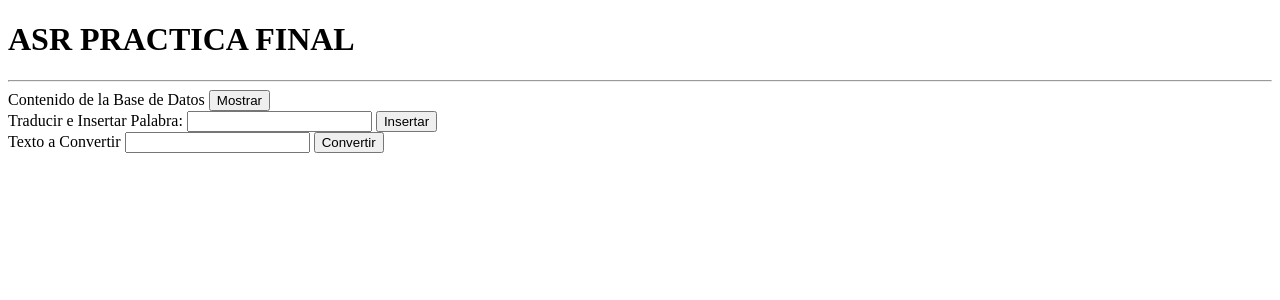
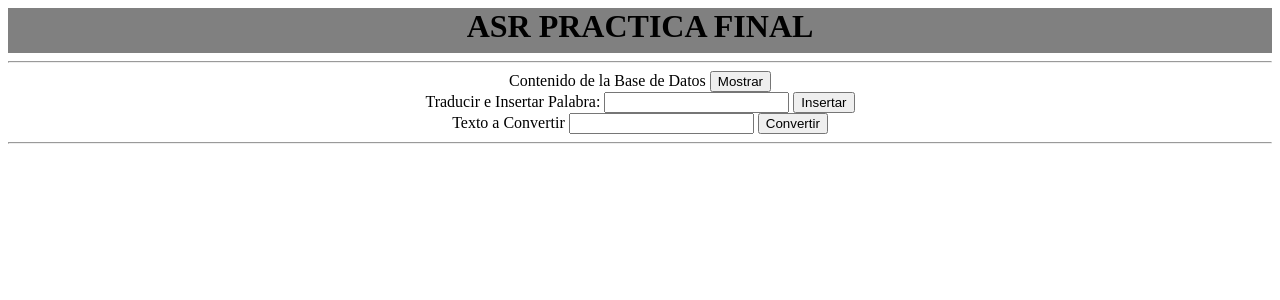
Before and after one commit to pablobonetp/asrPracticaFinal, a Java web app: page / in a window 1280 px wide. Shown: the top 300 px of the page. Run offline with Tomcat 11, a stand-in JSP engine, Linux system fonts and the light colour scheme.

Commit message:
Subida inicial

```diff
--- a/src/main/java/asr/proyectoFinal/servlets/Controller.java
+++ b/src/main/java/asr/proyectoFinal/servlets/Controller.java
@@ -34,7 +34,7 @@ public class Controller extends HttpServlet {
 	protected void doGet(HttpServletRequest request, HttpServletResponse response) throws ServletException, IOException
 	{
 		PrintWriter out = response.getWriter();
-		out.println("<html><head><meta charset=\"UTF-8\"></head><body>");
+		out.println("<html><head><link rel=\"stylesheet\" href=\"Style.css\"><meta charset=\"UTF-8\"></head><body>");
 
 		CloudantPalabraStore store = new CloudantPalabraStore();
 
--- /dev/null
+++ b/src/main/webapp/Style.css
@@ -0,0 +1,27 @@
+@charset "UTF-8";
+
+body
+{
+	font-family: Avenir;
+
+}
+
+div.page{
+	background-color: white;
+ 	text-align: center;
+}
+div.cabecera{
+	display : inline-block;
+	width: 100%;
+ 	height: 45px;
+ 	background-color: grey;
+}
+h1 {
+
+  margin-top:0%;
+  margin-bottom:0%;
+}
+
+div {
+
+}
--- a/src/main/webapp/index.jsp
+++ b/src/main/webapp/index.jsp
@@ -3,11 +3,15 @@
 <!DOCTYPE html PUBLIC "-//W3C//DTD HTML 4.01 Transitional//EN" "http://www.w3.org/TR/html4/loose.dtd">
 <html>
 <head>
+<link rel="stylesheet" href="Style.css">
 <meta http-equiv="Content-Type" content="text/html; charset=ISO-8859-1">
 <title>Proyecto ASR new...</title>
 </head>
 <body>
+<div class="page">
+<div class="cabecera">
 <h1>ASR PRACTICA FINAL</h1>
+</div>
 <hr />
 <form action="listar" method="post">
 Contenido de la Base de Datos
@@ -23,5 +27,7 @@ Texto a Convertir
 <input type="text" name="texto"></input>
 <input type="submit" value="Convertir"></input>
 </form>
+</div>
+<hr />
 </body>
 </html>
```
Also changed, not shown: manifest.yml (+4 -4 lines).
